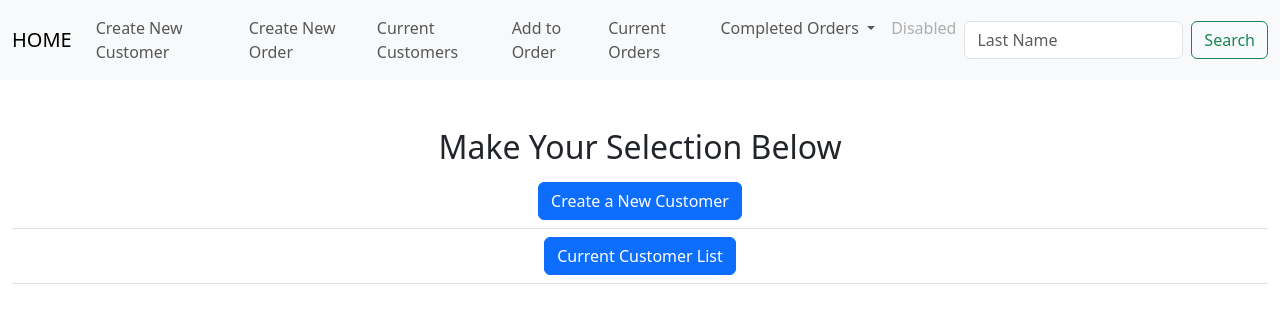
After one commit to matthewellwood/project-3, a Flask app: page /select_customer in a window 1280 px wide. The commit adds this page. Shown: the top 323 px of the page. Run offline with Flask 3, Linux system fonts and the light colour scheme; some libraries are stand-ins or nearby versions.

Commit message:
select customer added and customer list names changed

```diff
--- a/app.py
+++ b/app.py
@@ -37,8 +37,7 @@ def index():
     """Show Home Page"""
     if request.method == "GET":
         return render_template ("index.html")
-    else:
-        return render_template("customer_order.html")
+
 
 
 @app.route("/order", methods=["GET", "POST"])
@@ -109,6 +108,16 @@ def customer_order():
     else:
         return render_template("customer_order.html")
 
+
+@app.route("/select_customer", methods=["GET", "POST"])
+def select_customer():
+    # things to change
+    if request.method == "POST":
+        order_info = db.execute("SELECT * FROM orders;")
+        last_elem =order_info[len(order_info)-1]
+        return render_template("stock_list.html", last_elem = last_elem)
+    else:
+        return render_template("select_customer.html")
 
 @app.route("/order_basics", methods=["GET", "POST"])
 def order_basics():
--- a/templates/bedroom.html
+++ b/templates/bedroom.html
@@ -1,5 +1,4 @@
 {% extends "layout.html" %}
-
 {% block title %}
 Main Screen
 {% endblock %}
--- a/templates/layout.html
+++ b/templates/layout.html
@@ -19,7 +19,7 @@
                 <ul class="navbar-nav me-auto mb-2 mb-lg-0">
                 <li class="nav-item">
                     <li class="nav-item"><a class="nav-link" href="/new_customer">Create New Customer</a></li>
-                    <li class="nav-item"><a class="nav-link" href="/customer_order">Create New Order</a></li>
+                    <li class="nav-item"><a class="nav-link" href="/select_customer">Create New Order</a></li>
                 </li>
                 <li class="nav-item">
                     <a class="nav-link" href="/list_of_customers">Current Customers</a>
--- a/templates/list_of_customers.html
+++ b/templates/list_of_customers.html
@@ -14,8 +14,8 @@ Customer Details
             <tr>
                 <th></th>
                 <th class="text-start">Customer ID</th>
+                <th class="text-start">First Name</th>
                 <th class="text-start">Last Name</th>
-                <th class="text-start">First Name</th>
                 <th class="text-start">Address</th>
                 <th class="text-start">Address 2</th>
                 <th class="text-start">Address 3</th>
@@ -33,8 +33,8 @@ Customer Details
                     <td><input type="hidden" name="customer_id" VALUE="{{ row['id'] }}"><button class="btn btn-primary" type="submit">Create Order</button></td>
                 </form>
                 <td class="text-start">{{ row["id"] }}</td>
+                <td class="text-start">{{ row["first_name"] }}</td>
                 <td class="text-start">{{ row["last_name"] }}</td>
-                <td class="text-start">{{ row["first_name"] }}</td>
                 <td class="text-start">{{ row["address_1"] }}</td>
                 <td class="text-start">{{ row["address_2"] }}</td>
                 <td class="text-start">{{ row["address_3"] }}</td>
--- /dev/null
+++ b/templates/select_customer.html
@@ -0,0 +1,36 @@
+{% extends "layout.html" %}
+
+{% block title %}
+Stock Selector
+{% endblock %}
+
+{% block main %}
+<div class="section">
+    <thead>
+
+    </thead>
+    <tbody>
+
+            <h2>Make Your Selection Below</h2>
+
+
+                <table class="table">
+                <tr>
+                <form action="/new_customer">
+                    <td><button class="btn btn-primary" type="submit">Create a New Customer</button></td>
+                </form>
+            </tr>
+                <tr>
+                <form action="/list_of_customers">
+                    <td><button class="btn btn-primary" type="submit">Current Customer List</button></td>
+                </form>
+            </tr>
+        </table>
+        </nav>
+
+    </tbody>
+</div>
+
+
+
+{% endblock %}
```
Also changed, not shown: templates/stock_list.html (+3 -13 lines), aedatabase.db (added), aepricelist.db.
